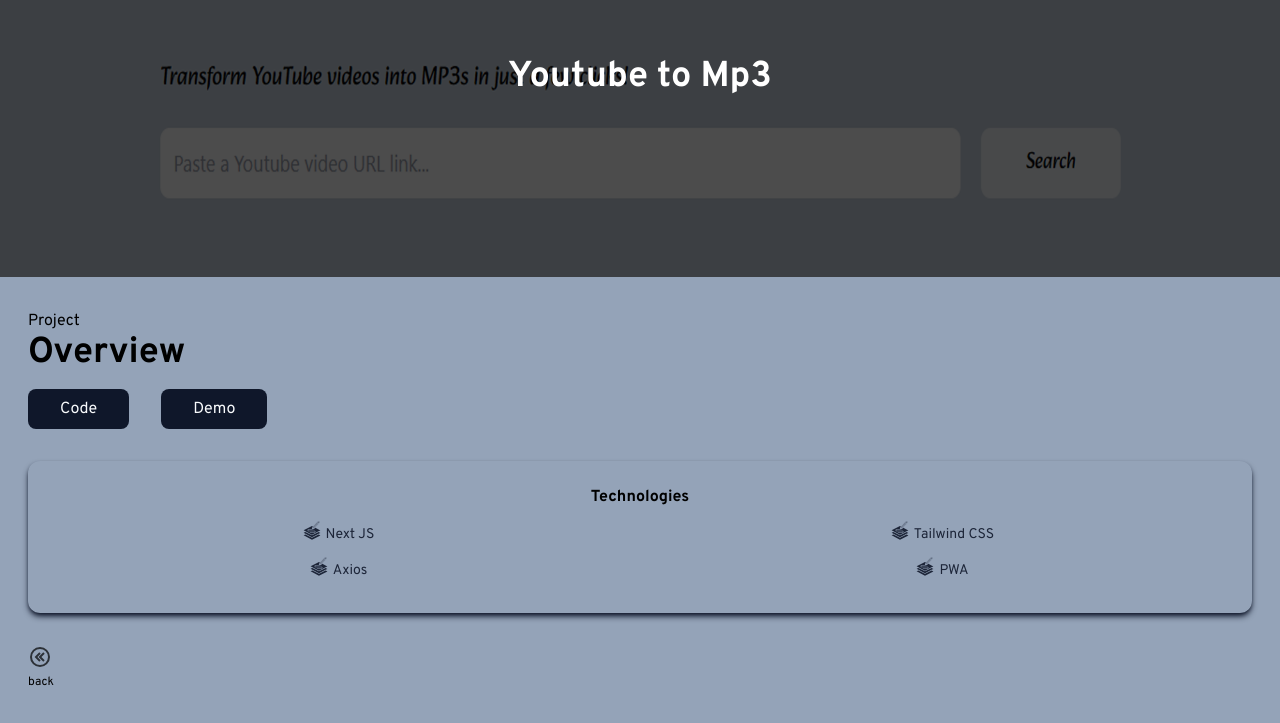
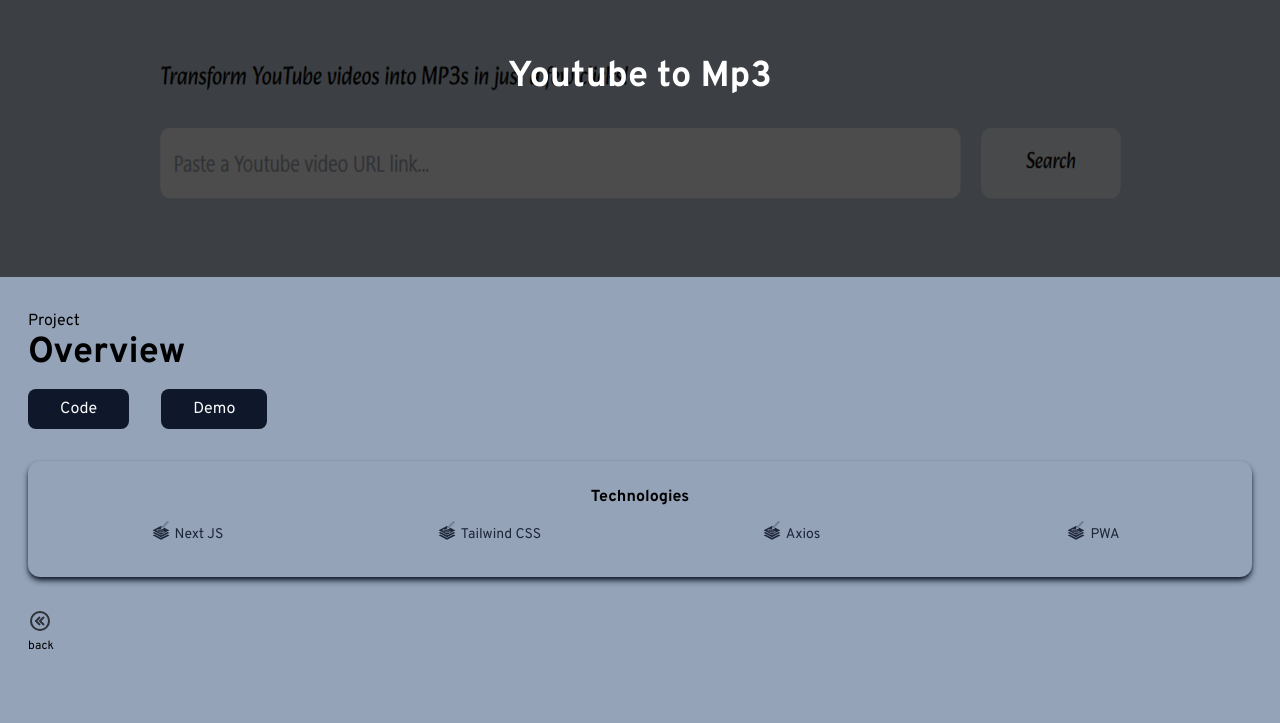
Before and after one commit to Mardian2507/amardian, a Next.js app: page /project2 in a window 1280 px wide. Shown: the part 123-846 px from the top of the page. After the commit the page ends 812 px from the top, so only its background shows below. Built offline with nearby package versions, Linux system fonts and the light colour scheme.

Commit message:
edit tech stack ytb to mp3

```diff
--- a/pages/project2.js
+++ b/pages/project2.js
@@ -38,7 +38,7 @@
         <div className="col-span-4 shadow-md shadow-secondary dark:shadow-gray-400 rounded-xl py-4">
           <div className="p-2">
             <p className="text-center font-bold pb-2">Technologies</p>
-            <div className="text-sm text-secondary/90 dark:text-light/70 grid grid-cols-2">
+            <div className="text-sm text-secondary/90 dark:text-light/70 grid grid-cols-4">
               <p className="py-2 flex items-center justify-center">
                 <TechIcon className="pr-1 -mt-2" /> Next JS
               </p>
```
